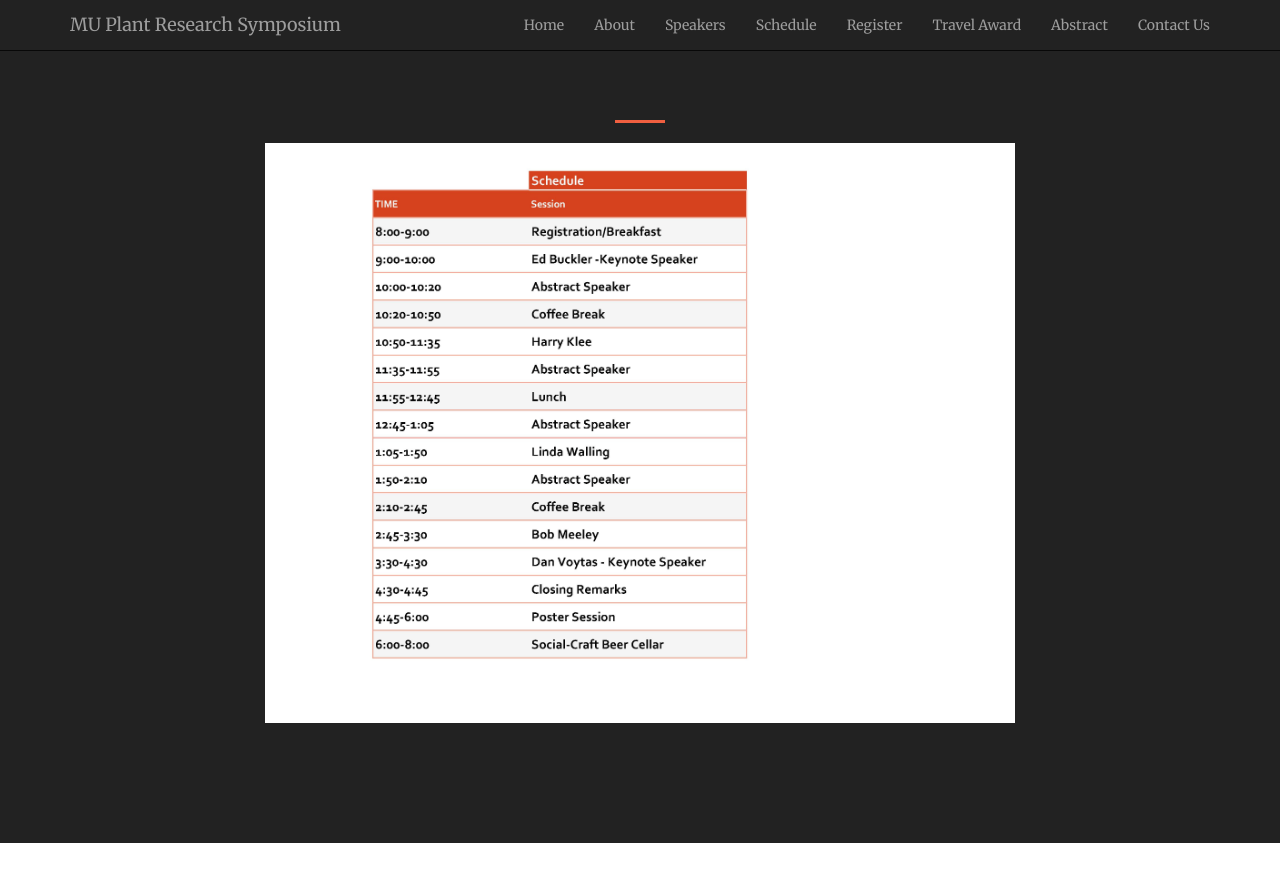
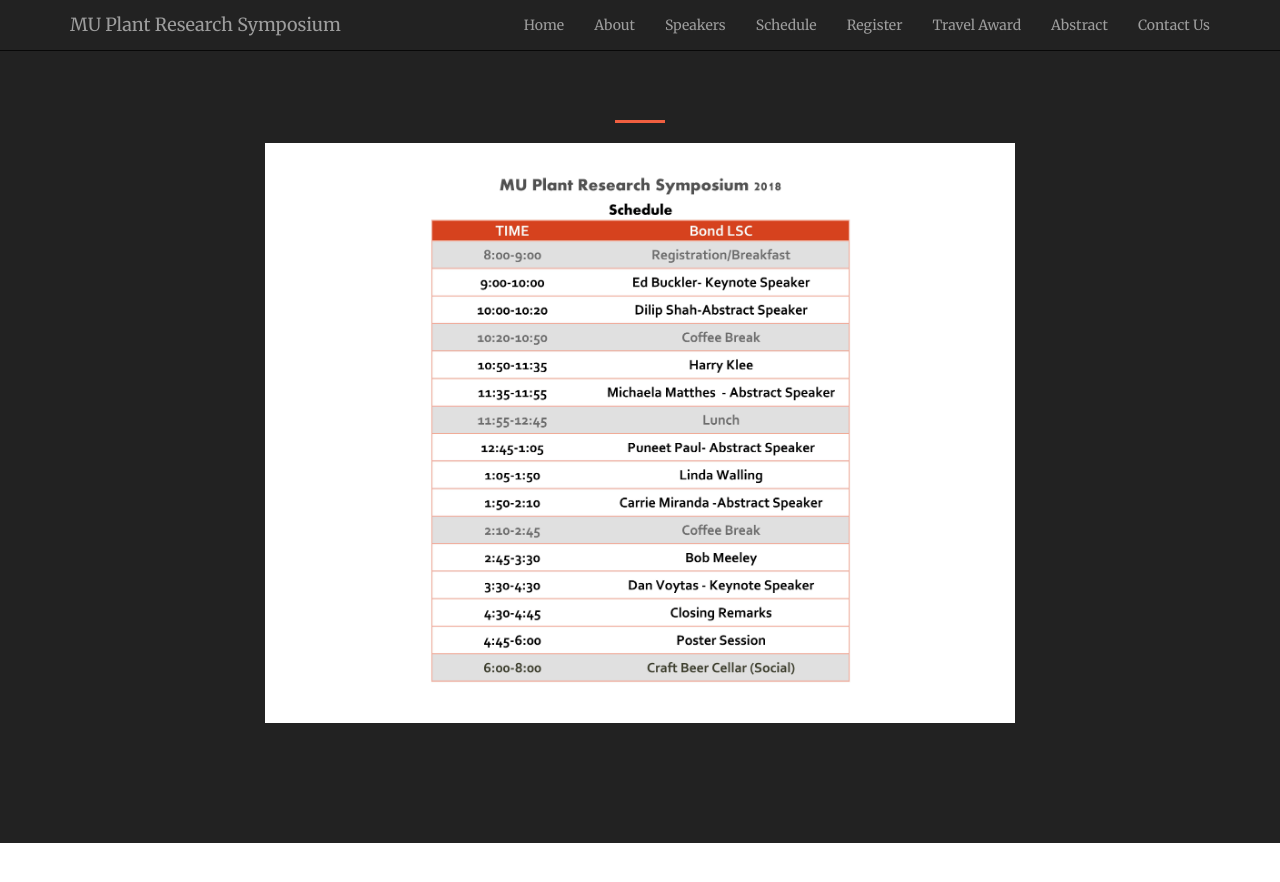
Before and after one commit to mupioneersymposium/mupioneersymposium.github.io, a Jekyll site: the page built from schedule.md, in a window 1280 px wide. Shown: the top 882 px of the page. Built offline with Jekyll 4.4.1, drawn with Linux system fonts in a browser that asks for light colours.

Commit message:
Update schedule.md
final schedule

```diff
--- a/schedule.md
+++ b/schedule.md
@@ -6,4 +6,4 @@ layout: regular
 
 <hr style="clear: both;" />
 
-<img src="/img/MUPRS2018schedule.jpg" style="max-width:100%"/>
+<img src="/img/final2-schedule2018.jpg" style="max-width:100%"/>
```
